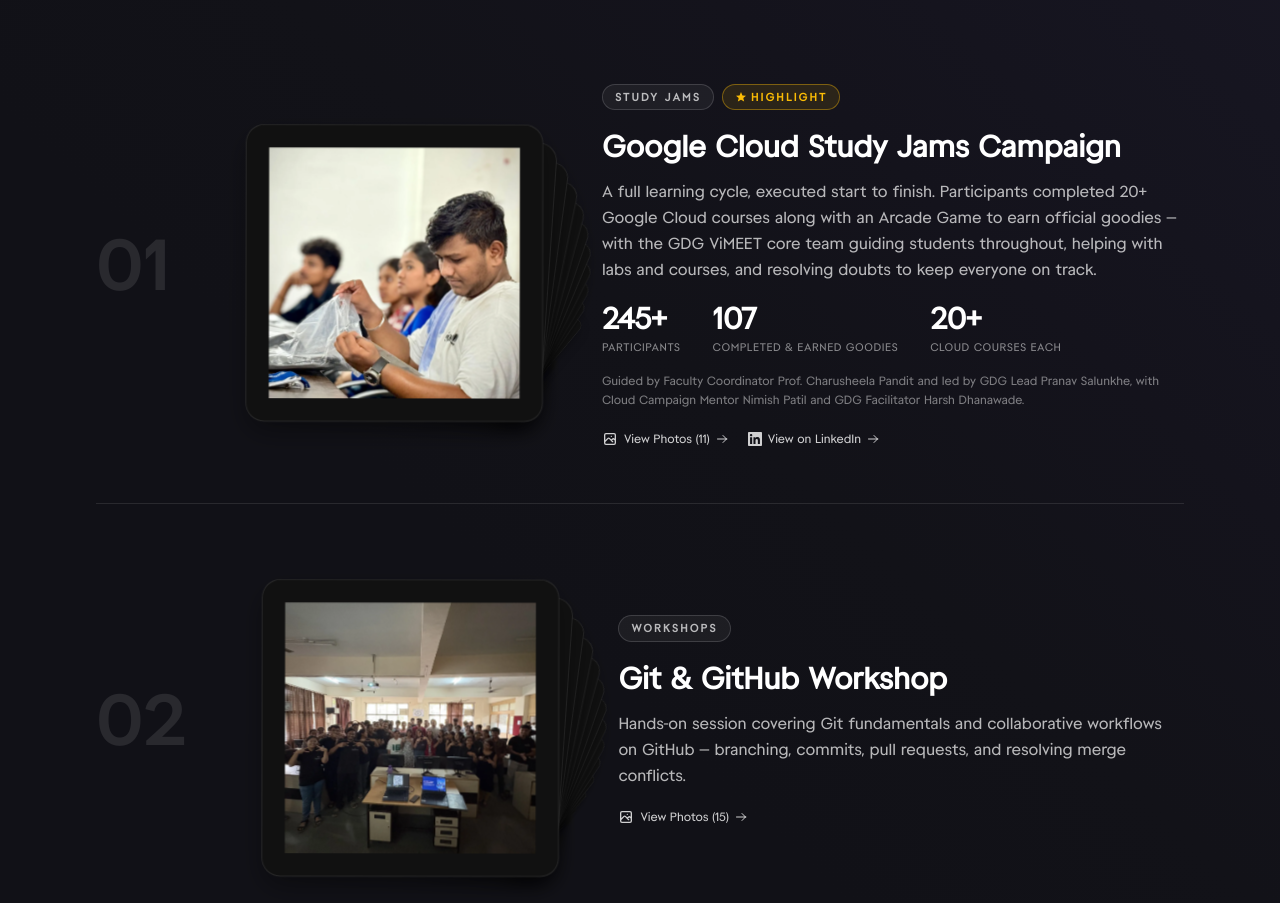
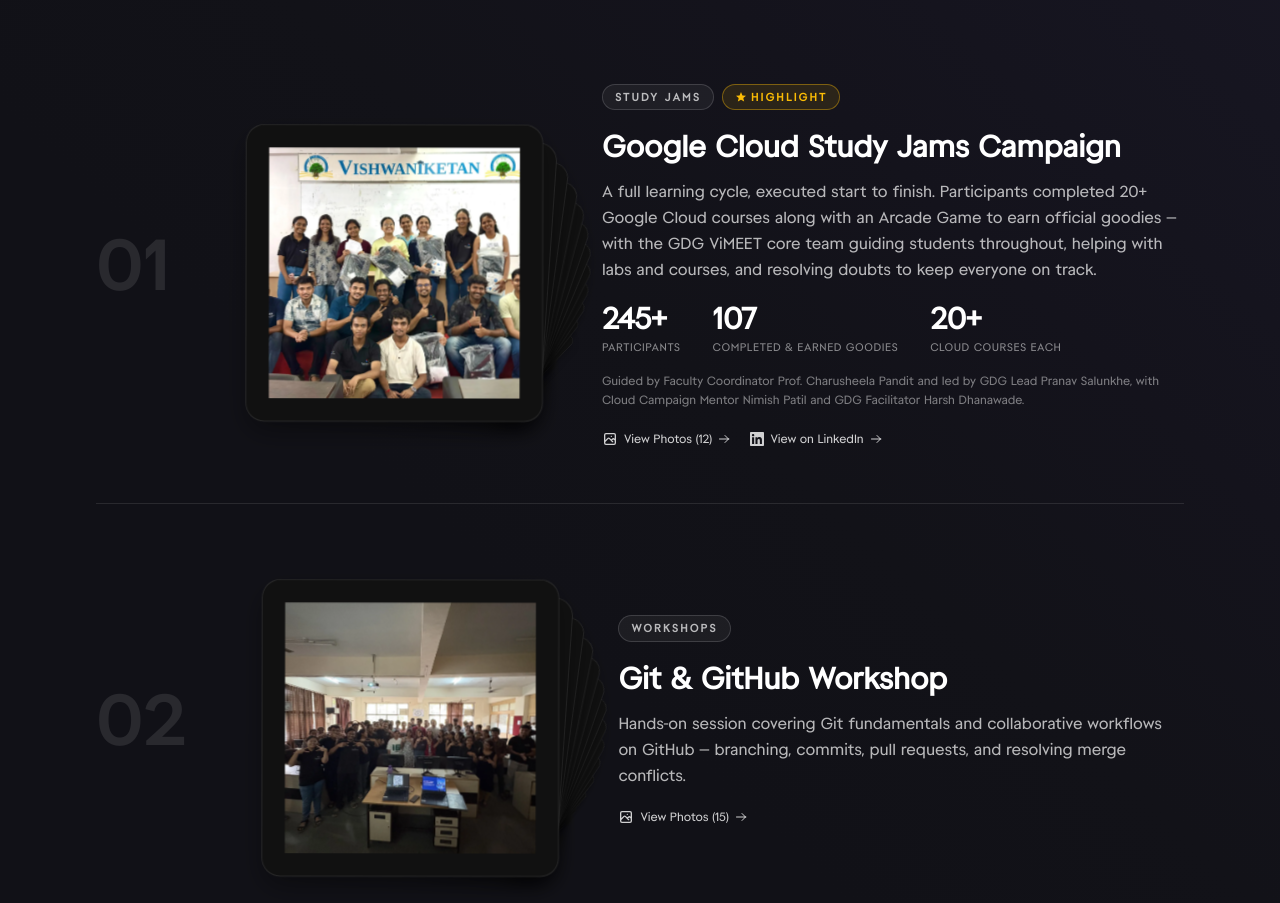
Before and after one commit to Sujal-2005-Code/GDG_Vimeet, a React (Vite) app in the folder frontend/: page /events in a window 1280 px wide. Shown: the part 1054-1957 px from the top of the page. Built offline with nearby package versions, Linux system fonts and the light colour scheme; no server answers.

Commit message:
Added pics

```diff
--- a/frontend/src/data/events.js
+++ b/frontend/src/data/events.js
@@ -34,7 +34,7 @@
     credits: 'Guided by Faculty Coordinator Prof. Charusheela Pandit and led by GDG Lead Pranav Salunkhe, with Cloud Campaign Mentor Nimish Patil and GDG Facilitator Harsh Dhanawade.',
     link: { label: 'View on LinkedIn', href: site.social.linkedin },
     cover: `/events/cloud-campaign/1.webp`,
-    gallery: galleryPaths('cloud-campaign', 11),
+    gallery: galleryPaths('cloud-campaign', 12),
   },
   {
     title: 'Git & GitHub Workshop',
```
Also changed, not shown: frontend/public/events/cloud-campaign/12.webp (added), frontend/public/events/cloud-campaign/WhatsApp Image 2026-09-13 at 10.03.30 PM.jpeg (deleted).
